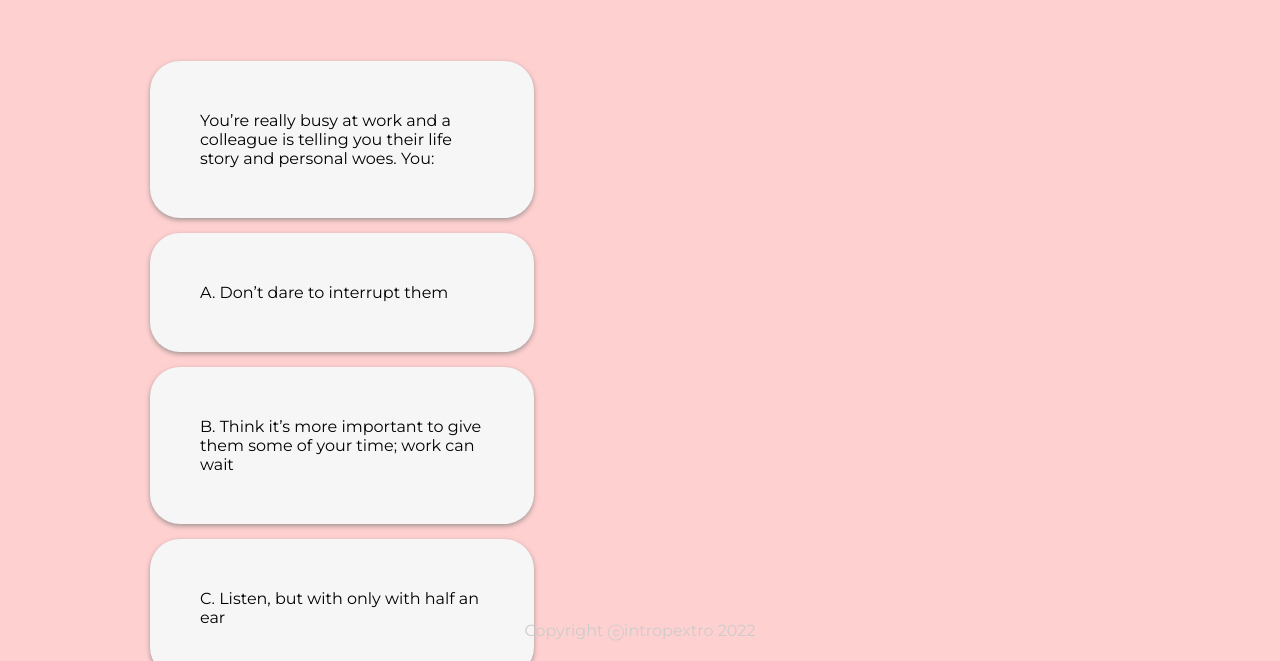
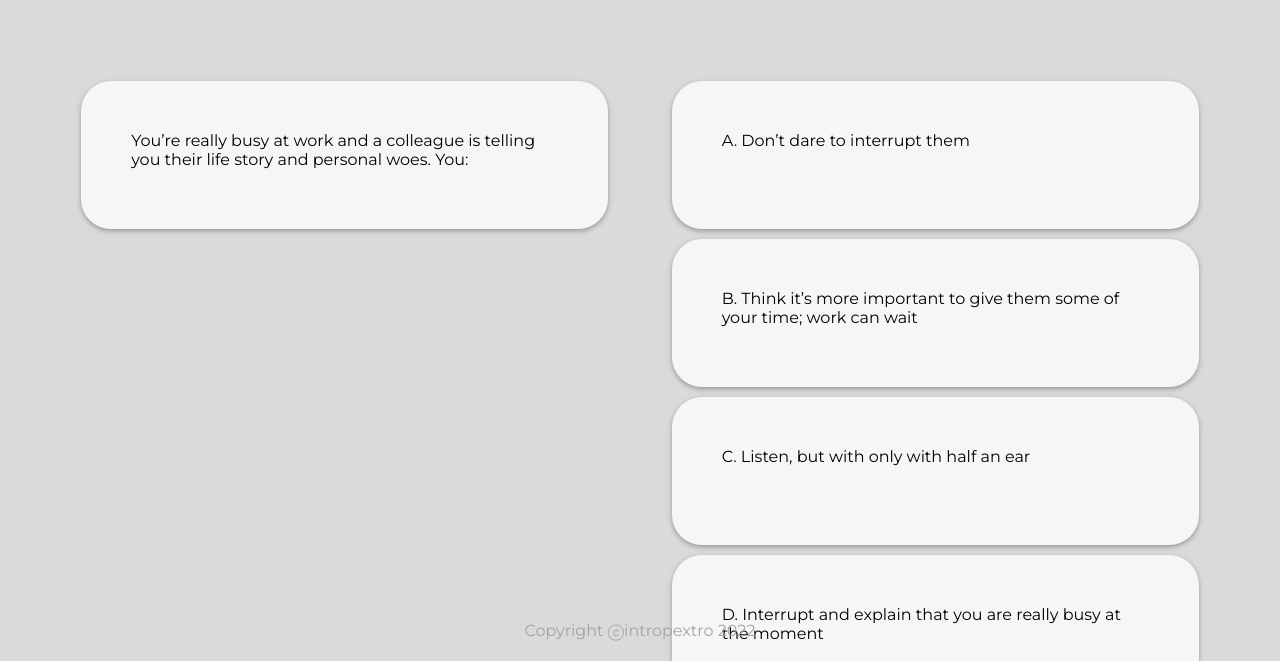
Before and after one commit to phenomenone/survey_introvert_extrovert, a React (Create React App) app: page / in a window 1280 px wide. Shown: the part 139-800 px from the top of the page. Built offline with nearby package versions, Linux system fonts and the light colour scheme; a web font is replaced by a local one.

Commit message:
[Add] Added improved flex containers in css.Update App component divs. Update bg color

```diff
--- a/public/styles.css
+++ b/public/styles.css
@@ -1,16 +1,22 @@
 * {
   padding: 0;
   margin: 0;
-  box-sizing: border-box;
+
 }
 html {
   font-family: "Montserrat", sans-serif;
-  background-color: rgb(255, 208, 208);
+  background-color: rgb(218, 218, 218);
 }
 
+.flex-container {
+  display: flex;
+  flex-direction: row;
+  column-gap: 1px;
+  margin: 200px 50px 10px;
+}
 
 .container {
-  margin-top: 200px;
+  margin: 10px;
   width: 100%;
 }
 
@@ -19,9 +25,9 @@ html {
   border-radius: 30px;
   box-shadow: 0 2px 5px rgb(122, 122, 122, 0.7);
   padding: 50px;
-  width: 30%;
-  margin: 15px 150px 15px;
-  float: center;
+  width: 75%;
+  margin: 10px auto;
+  height:  3rem;
 }
 
 
@@ -36,5 +42,5 @@ footer {
 }
 
 footer p {
-  color: #ccc;
+  color: rgb(163, 163, 163);
 }
--- a/src/components/App.jsx
+++ b/src/components/App.jsx
@@ -9,11 +9,15 @@ function App() {
   return (
     <div>
       {/* <Header /> */}
-      <div className="container">
+      <div className="flex-container">
+        <div className="container">
         <Card
           answer={data[0].question}
         />
+        </div>
+        <div className="container">
         <Card
+
           answer={data[0].answer1}
         />
         <Card
@@ -25,6 +29,7 @@ function App() {
         <Card
           answer={data[0].answer4}
         />
+        </div>
       </div>
 
       <Footer />
```
